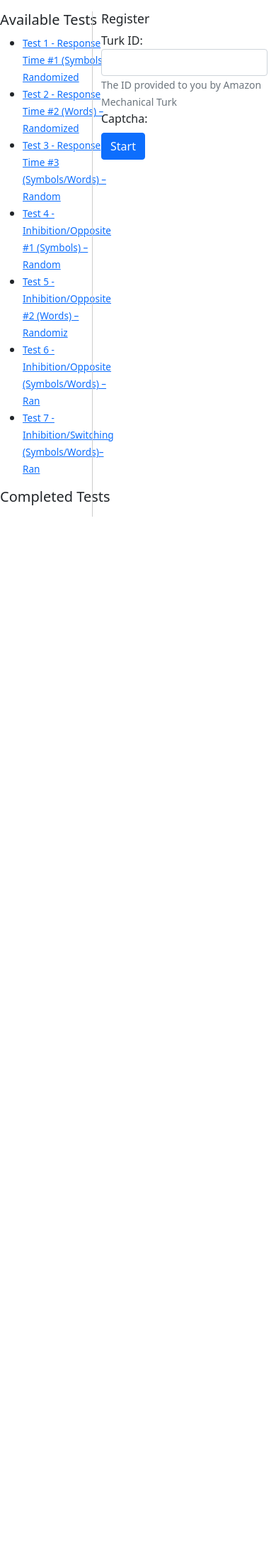
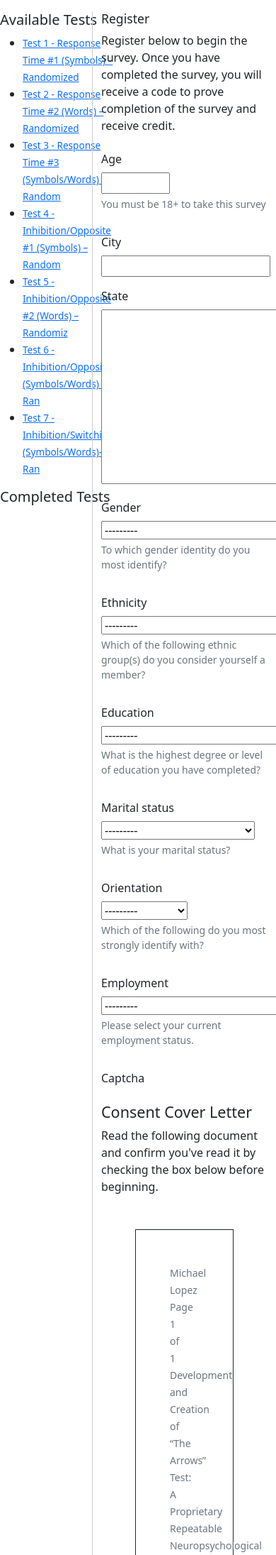
Before and after one commit to rohansroy/cognition, a Django app: page / in a window 390 px wide; the page is wider, and only the part inside the window is pictured. Shown: the part 70-2261 px from the top of that part at 71% size. Before the commit the page ends 798 px from the top of that part, so only its background shows below. Run offline with Django 3.2, Linux system fonts and the light colour scheme; data comes from the database, SQL or seed files in the repository.

Commit message:
Add additional info at the beginning

```diff
--- a/cognitive_skills/admin.py
+++ b/cognitive_skills/admin.py
@@ -16,7 +16,7 @@ class TestAdmin(admin.ModelAdmin):
         return {"slug": ("name",)}
 
 class ResultAdmin(admin.ModelAdmin):
-    search_fields = ('worker__turk_id',)
+    search_fields = ('worker__id',)
     actions = ("export_as_csv",)
     list_display = ('worker', 'test', 'correct', 'incorrect', 'total', 'pctCorrect',)
     list_filter = ('test', )
@@ -39,8 +39,8 @@ class ResultAdmin(admin.ModelAdmin):
     export_as_csv.short_description = "Export CSV"
 
 class WorkerAdmin(admin.ModelAdmin):
-    search_fields = ('turk_id',)
-    list_display = ('turk_id', 'completed_all_tests', 'tests_completed', 'total_correct_answers', 'total_answers', 'pctCorrect',)
+    search_fields = ('id',)
+    list_display = ('id', 'completed_all_tests', 'tests_completed', 'total_correct_answers', 'total_answers', 'pctCorrect',)
 
     def completed_all_tests(self, obj):
         return obj.completed_all_tests
--- a/cognitive_skills/forms.py
+++ b/cognitive_skills/forms.py
@@ -1,15 +1,17 @@
 from django import forms
 from captcha.fields import ReCaptchaField
-from .models import Result
 
-class RegisterForm(forms.Form):
+from .models import Result, Worker
+
+
+class RegisterForm(forms.ModelForm):
+    class Meta:
+        model = Worker
+        fields = ['age', 'city', 'state', 'gender', 'ethnicity', 'education', 'marital_status', 'orientation', 'employment']
     def __init__(self, *args, **kwargs):
-        super(RegisterForm, self).__init__(*args, **kwargs)
-        self.fields['turk_id'].widget.attrs = {
-            'class': 'form-control'
-        }
+        super().__init__(*args, **kwargs)
+        self.fields['age'].widget.attrs.update({'min': 18, 'max': 120})
 
-    turk_id = forms.CharField(label="Turk ID", max_length=100, help_text="The ID provided to you by Amazon Mechanical Turk")
     captcha = ReCaptchaField()
 
 
--- a/cognitive_skills/templates/cognitive_skills/base.html
+++ b/cognitive_skills/templates/cognitive_skills/base.html
@@ -10,6 +10,19 @@
 
     <style type="text/css">
       body {
+      }
+
+      .terms {
+        border: 1px solid #333;
+      }
+
+      .seal {
+        width:100px;
+        height:100px;
+        background-repeat: no-repeat;
+        background-size:400px;
+        background-position-x: -150px;
+        background-image:url(https://umc.utah.edu/wp-content/uploads/2014/12/logos-other-symbols.png);
       }
 
       .animate-answer {
@@ -120,10 +133,10 @@
       <div class="row">
         <header class="col-12">
           <div class="row">
-            <div class="col-9">
+            <div class="col-11">
               <a class="logo" href="{% url 'cognitive_skills:home' %}"><h1 class="p-3">Cognitive Skills Test</h1></a>
             </div>
-            <div class="col-3">
+            <div class="col-1">
               {% block user %}
               {% endblock %}
             </div>
--- a/cognitive_skills/templates/cognitive_skills/index.html
+++ b/cognitive_skills/templates/cognitive_skills/index.html
@@ -2,7 +2,7 @@
 
 {% block user %}
   {% if worker %}
-    Turk ID: {{ worker.turk_id }} <a href="{% url 'cognitive_skills:reset' %}">✖️</a>
+    <a href="{% url 'cognitive_skills:reset' %}">✖️ Reset</a>
   {% endif %}
 {% endblock %}
 
@@ -12,21 +12,93 @@
     <p>Choose a test from the list on the left.</p>
   {% else %}
     <h3>Register</h3>
+    <p>Register below to begin the survey. Once you have completed the survey, you will receive a code to prove completion of the survey and receive credit.</p>
       <form method="post" action="{% url 'cognitive_skills:register' %}" class="mt-2">
 
         {% csrf_token %}
         {% for field in register_form %}
-        <div class="form-group">
-          {{ field.label_tag }} {{ field }}
-          {% if field.help_text %}
-            <small class="form-text text-muted">{{ field.help_text|safe }}</small>
-          {% endif %}
-          {{ field.errors }}
+        <div class="form-group row mt-2">
+          <label class="col-sm-2 col-form-label" for="{{ field.auto_id }}">{{ field.label }}</label>
+          <div class="col-sm-10">
+            {{ field }}
+            {% if field.help_text %}
+              <p class="form-text text-muted">{{ field.help_text|safe }}</p>
+            {% endif %}
+            {{ field.errors }}
+          </div>
         </div>
         {% endfor %}
-          <!-- <label for="turk_id">Turk ID</label>
-          <input type="text" class="form-control" id="turk_id" name="turk_id">
-          <small id="turkIDHelp" class="form-text text-muted">The ID provided to you by Amazon Mechanical Turk</small> -->
+        <h4 class="mt-3">Consent Cover Letter</h4>
+        <p class=''>Read the following document and confirm you've read it by checking the box below before beginning.</p>
+        <div class="border border-dark m-5 p-5">
+          <div class="row">
+            <div class="col-9">
+              <small class="text-muted">Michael Lopez</small>
+            </div>
+            <div class="col-3">
+              <small class="text-muted">Page 1 of 1</small>
+            </div>
+          </div>
+          <div class="row">
+            <div class="col-12">
+              <small class="text-muted">Development and Creation of “The Arrows” Test: A Proprietary Repeatable Neuropsychological Test of Simple Attention, Processing Speed, and Executive Functioning</small>
+            </div>
+          </div>
+          <div class="row">
+            <div class="col-12">
+              <h4 class="text-center mt-4">Consent Cover Letter</h4>
+              <h4 class="text-center">Development and Creation of “The Arrows” Test</h4>
+              <p class="mt-3">The purpose of this research study is the establishment of baseline normative and reliability data for an
+                adult population on “The Arrows” test, a proprietary online and repeatable neuropsychological
+                assessment, which was created specifically to assess simple attention, processing speed, and executive
+                functioning abilities, in addition to establishing its validity and reliability</p>
+                <p>If you agree, you will participate in the completion of one demographic questionnaire and the completion
+                  of multiple online assessments using the keyboard. The assessment should take about 10-15 minutes.
+                  Your participation is completely voluntary. You may choose not to answer a question or are free to
+                  withdraw consent and discontinue participation in the assessment at any time for any reason without
+                  penalty or loss of benefits.</p>
+                  <p>There are no known risks associated with participating in this study. You may experience a benefit in the
+                    form of contributing to general scientific knowledge in the field of clinical neuropsychology</p>
+                    <p>The assessment will take place wherever you decide, preferably in a quiet setting. The recorded data will
+                      be stored as digital files on a password-protected computer. The files will be destroyed after data analysis
+                      is conducted. A randomized identification number will be attached to your data. You will not be identified
+                      in any publications. The information collected in this research will not be used for future research studies.</p>
+                      <p>If you have any questions complaints or if you feel you have been harmed by this research, please contact
+                        Michael Lopez, Ph.D., Physical Medicine &amp; Rehabilitation, at michael.lopez@hsc.utah.edu.</p>
+                        <p>Contact the Institutional Review Board (IRB) if you have questions regarding your rights as a research
+                          participant. Also, contact the IRB if you have questions, complaints or concerns which you do not feel
+                          you can discuss with the investigator. The University of Utah IRB may be reached by phone at (801) 581-
+                          3655 or by e-mail at irb@hsc.utah.edu.</p>
+                          <p>Research Participant Advocate: You may also contact the Research Participant Advocate (RPA) by
+                            phone at (801) 581-3803 or by email at participant.advocate@hsc.utah.edu.</p>
+                            <p>By participating in the survey, you are giving your consent to participate in this research. Thank you for
+                              your willingness to participate!</p>
+            </div>
+            <div class="row mt-5">
+              <div class="col-6">
+                <p class="small m-0 p-0 text-center text-muted">FOOTER FOR IRB USE ONLY</p>
+                  <p class="small m-0 p-0 text-center text-muted">Version: K0218</p>
+              </div>
+              <div class="col-6">
+                <div class="row border border-dark p-2">
+                  <div class="col-4">
+                    <div class="seal"></div>
+                  </div>
+                  <div class="col-8 text-center">
+                    <p class="small m-0 p-0 text-muted">University of Utah</p>
+                    <p class="small m-0 p-0 text-muted">Institutional Review Board</p>
+                    <p class="small m-0 p-0 text-muted">Exemption 4/21/2021</p>
+                    <p class="small m-0 p-0 text-muted">IRB_00139892</p>
+                  </div>
+                </div>
+              </div>
+            </div>
+          </div>
+        </div>
+        <div class="form-group mt-3">
+          <input name="confirmation_checkbox" type="radio" required>
+          <label for="confirmation_checkbox">I have read the above document.</label>
+        </div>
         <div class="form-group">
           <button type="submit" class="mt-2 btn btn-primary">Start</button>
         </div>
--- a/cognitive_skills/templates/cognitive_skills/score.html
+++ b/cognitive_skills/templates/cognitive_skills/score.html
@@ -2,7 +2,7 @@
 
 {% block user %}
   {% if worker %}
-    Turk ID: {{ worker.turk_id }} <a href="{% url 'cognitive_skills:reset' %}">✖️</a>
+    <a href="{% url 'cognitive_skills:reset' %}">✖️ Reset</a>
   {% endif %}
 {% endblock %}
 
--- a/cognitive_skills/templates/cognitive_skills/test.html
+++ b/cognitive_skills/templates/cognitive_skills/test.html
@@ -2,7 +2,7 @@
 
 {% block user %}
   {% if worker %}
-    Turk ID: {{ worker.turk_id }} <a href="{% url 'cognitive_skills:reset' %}">✖️</a>
+    <a href="{% url 'cognitive_skills:reset' %}">✖️ Reset</a>
   {% endif %}
 {% endblock %}
 
--- a/cognitive_skills/views.py
+++ b/cognitive_skills/views.py
@@ -30,11 +30,9 @@ def index(request, register_form=None):
 
 def register(request):
     if request.method == 'POST':
-        register_form = RegisterForm(request.POST)
-        if register_form.is_valid():
-            turk_id = register_form.cleaned_data['turk_id']
-            worker = Worker(turk_id=turk_id)
-            worker.save()
+        worker_form = RegisterForm(request.POST)
+        if worker_form.is_valid():
+            worker = worker_form.save()
             request.session['worker_id'] = str(worker.id)
             first_test = Test.objects.all().first()
             return HttpResponseRedirect(reverse('cognitive_skills:test', args=[first_test.slug]))
@@ -44,7 +42,7 @@ def register(request):
                 'worker': None,
                 'available_tests': Test.objects.all(),
                 'completed_tests': [],
-                'register_form': register_form
+                'register_form': worker_form
             }
             return render(request, 'cognitive_skills/index.html', context)
     context = {
--- a/requirements.txt
+++ b/requirements.txt
@@ -1,11 +1,13 @@
 asgiref==3.4.1
 dj-database-url==0.5.0
 Django==3.2.5
+django-localflavor==3.1
 django-recaptcha==2.0.6
 django-sort-order-field==1.2
 gunicorn==20.1.0
 psycopg2==2.9.1
 python-decouple==3.4
+python-stdnum==1.16
 pytz==2021.1
 sqlparse==0.4.1
 typing-extensions==3.10.0.0
```
Also changed, not shown: cognitive_skills/models.py (+73 -3 lines), cognitive_skills/templates/cognitive_skills/summary.html (+7 -3 lines), cognitive_skills/migrations/0008_auto_20210910_0647.py (added), cognitive_skills/migrations/0009_auto_20210910_0719.py (added).
